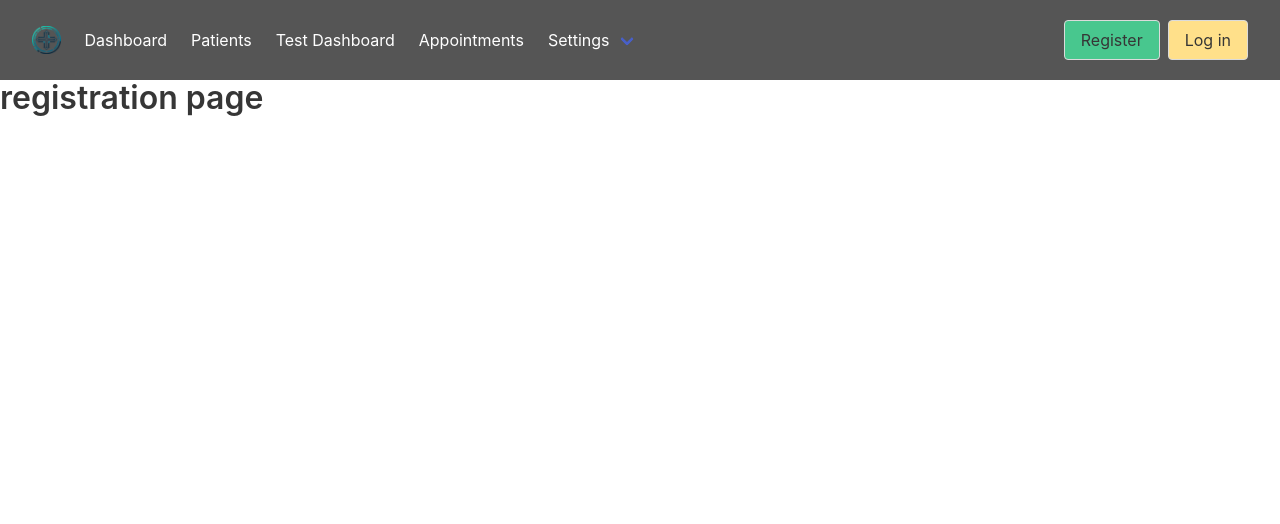
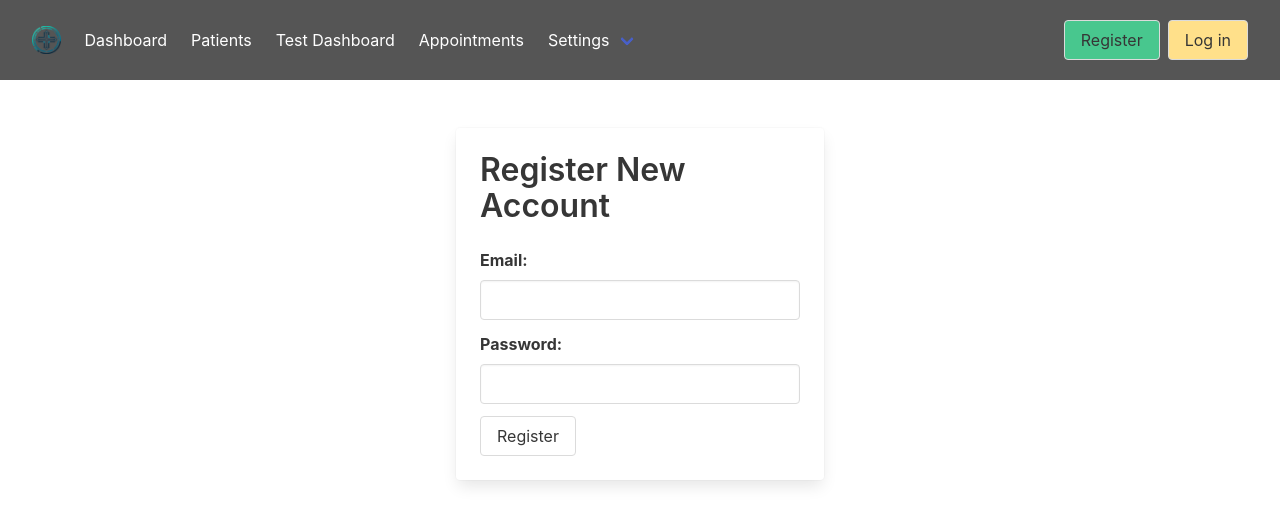
Before and after one commit to jchah/EMR-application, a Vue app in the folder emr-frontend/: page /register in a window 1280 px wide. Shown: the top 524 px of the page. Built offline with nearby package versions, Linux system fonts and the light colour scheme.

Commit message:
added functionality to dashboard buttons and made the resigter view without functionality for owen

```diff
--- a/emr-frontend/src/views/Dashboard.vue
+++ b/emr-frontend/src/views/Dashboard.vue
@@ -11,6 +11,7 @@
       </div>
 
       <div class="columns is-multiline is-centered is-variable is-8">
+        <RouterLink :to="'/patients'">
           <div class="column is-narrow">
             <div class="card has-text-centered" style="width: 300px;">
               <header class="card-header">
@@ -21,6 +22,9 @@
               </div>
             </div>
           </div>
+        </RouterLink>
+
+        <RouterLink :to="'/calendar'">
           <div class="column is-narrow">
             <div class="card has-text-centered" style="width: 300px;">
               <header class="card-header">
@@ -31,17 +35,26 @@
               </div>
             </div>
           </div>
+        </RouterLink>
+
+        <RouterLink :to="'/test-dashboard'">
           <div class="column is-narrow">
             <div class="card has-text-centered" style="width: 300px;">
               <header class="card-header">
-              <p class="card-header-title is-centered">Settings</p>
+                <p class="card-header-title is-centered">Tests</p>
               </header>
               <div class="card-content">
-              <div class="content">Configure system settings</div>
+                <div class="content">View and manage tests</div>
               </div>
             </div>
           </div>
+        </RouterLink>
+
       </div>
     </div>
   </section>
 </template>
+
+<script>
+import { useRouter } from 'vue-router';
+</script>
--- a/emr-frontend/src/views/RegisterView.vue
+++ b/emr-frontend/src/views/RegisterView.vue
@@ -1,3 +1,26 @@
 <template>
-<h1 class="title">registration page</h1>
-</template>
+    <div class="section">
+      <div class="container is-centered">
+        <div class="columns is-centered">
+          <div class="column is-one-third">
+            <div class="card">
+              <div class="card-content">
+                <h1 class="title">Register New Account</h1>
+                <form>
+                  <div class="field">
+                    <label class="label" for="email">Email:</label>
+                    <input class="input" type="email" id="email" required>
+                  </div>
+                  <div class="field">
+                    <label class="label" for="password">Password:</label>
+                    <input class="input" type="text" id="password" required>
+                  </div>
+                  <button type="submit" class="button">Register</button>
+                </form>
+              </div>
+            </div>
+          </div>
+        </div>
+      </div>
+    </div>
+  </template>
```
Lines whose indentation alone changed are shown as unchanged.
